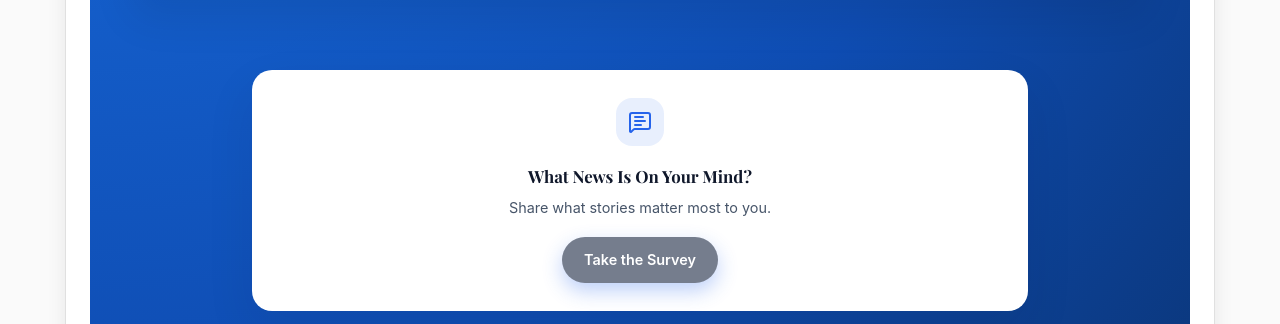
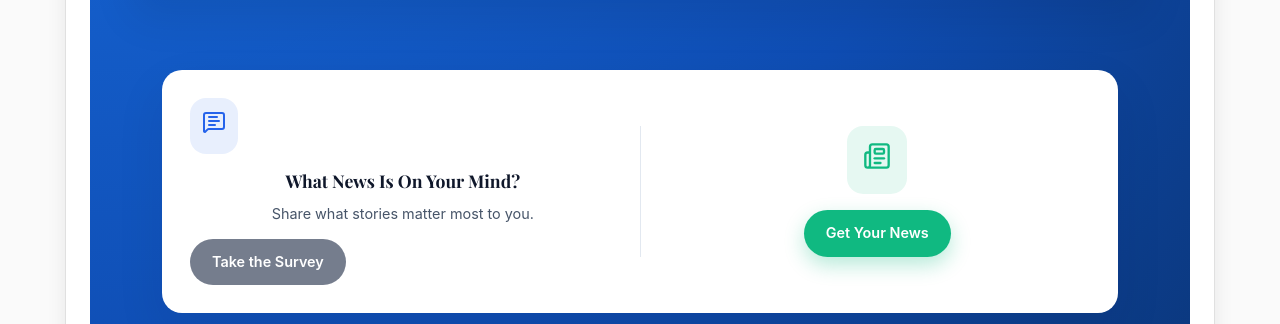
Before and after one commit to alexisbernt/Portfolio, a React (Create React App) app in the folder lexi-portfolio/: page /#/ in a window 1280 px wide. Shown: the part 628-952 px from the top of the page. Built offline with nearby package versions, Linux system fonts and the light colour scheme.

Commit message:
Get your news section
INspired by grandpa

```diff
--- a/lexi-portfolio/src/PortfolioGrid.js
+++ b/lexi-portfolio/src/PortfolioGrid.js
@@ -2,7 +2,7 @@ import React from 'react';
 import { Link } from 'react-router-dom';
 import { motion } from 'framer-motion';
 import Footer from './Footer';
-import { MessageSquareText } from 'lucide-react';
+import { MessageSquareText, Newspaper } from "lucide-react";
 import PortfolioGrid from "./PortfolioGrid";
 
 function ModernLandingPage() {
@@ -238,26 +238,34 @@ function ModernLandingPage() {
           background: "#ffffff",
           boxShadow: "0 20px 50px rgba(15,23,42,0.08)",
           display: "flex",
-          flexDirection: "column",
+          flexDirection: "row",
           alignItems: "center",
-          justifyContent: "center",
-          textAlign: "center",
-          gap: "16px",
-          maxWidth: "720px",
+          justifyContent: "space-between",
+          gap: "24px",
+          maxWidth: "900px",
           width: "100%",
           marginLeft: "auto",
           marginRight: "auto",
+          flexWrap: "wrap", // makes it stack on small screens
+        }}
+      >
+        {/* LEFT SIDE */}
+        <div
+          style={{
+            flex: 1,
+            minWidth: "260px",
+            display: "flex",
+            flexDirection: "column",
+            gap: "12px",
           }}
         >
           {/* Icon */}
           <div
             style={{
-            background: 'rgba(37,99,235,0.1)',
-            padding: '12px',
-            borderRadius: '16px',
-            display: 'flex',
-            alignItems: 'center',
-            justifyContent: 'center',
+              background: "rgba(37,99,235,0.1)",
+              padding: "12px",
+              borderRadius: "16px",
+              width: "fit-content",
             }}
           >
             <MessageSquareText size={24} color="#2563eb" />
@@ -268,18 +276,18 @@ function ModernLandingPage() {
             <h3
               style={{
                 margin: 0,
-              fontSize: '1.05rem',
+                fontSize: "1.1rem",
                 fontWeight: 700,
-              color: '#0f172a',
+                color: "#0f172a",
               }}
             >
               What News Is On Your Mind?
             </h3>
             <p
               style={{
-              margin: '6px 0 0 0',
-              fontSize: '0.9rem',
-              color: '#475569',
+                margin: "6px 0 0 0",
+                fontSize: "0.9rem",
+                color: "#475569",
               }}
             >
               Share what stories matter most to you.
@@ -292,29 +300,69 @@ function ModernLandingPage() {
             target="_blank"
             rel="noopener noreferrer"
             style={{
-            background: '#757d8d',
-            color: '#ffffff',
-            padding: '11px 22px',
-            borderRadius: '999px',
+              background: "#757d8d",
+              color: "#ffffff",
+              padding: "11px 22px",
+              borderRadius: "999px",
               fontWeight: 600,
-            fontSize: '0.9rem',
-            textDecoration: 'none',
-            transition: 'all 0.2s ease',
-            boxShadow: '0 8px 20px rgba(37,99,235,0.3)',
-          }}
-          onMouseEnter={(e) => {
-            e.currentTarget.style.transform = 'translateY(-2px)';
-            e.currentTarget.style.boxShadow =
-              '0 12px 28px rgba(37,99,235,0.35)';
-          }}
-          onMouseLeave={(e) => {
-            e.currentTarget.style.transform = 'translateY(0)';
-            e.currentTarget.style.boxShadow =
-              '0 8px 20px rgba(37,99,235,0.3)';
+              fontSize: "0.9rem",
+              textDecoration: "none",
+              width: "fit-content",
             }}
           >
             Take the Survey
           </a>
+        </div>
+
+        {/* RIGHT SIDE */}
+        <div
+          style={{
+            flex: 1,
+            minWidth: "260px",
+            display: "flex",
+            flexDirection: "column",
+            alignItems: "center",
+            justifyContent: "center",
+            gap: "16px",
+            textAlign: "center",
+            borderLeft: "1px solid #e2e8f0",
+            paddingLeft: "24px",
+          }}
+        >
+          {/* News Icon */}
+          <div
+            style={{
+              background: "rgba(16,185,129,0.1)",
+              padding: "16px",
+              borderRadius: "16px",
+            }}
+          >
+            <Newspaper size={28} color="#10b981" />
+          </div>
+
+          {/* Button */}
+          <a
+            href="/news"
+            style={{
+              background: "#10b981",
+              color: "#ffffff",
+              padding: "11px 22px",
+              borderRadius: "999px",
+              fontWeight: 600,
+              fontSize: "0.9rem",
+              textDecoration: "none",
+              boxShadow: "0 8px 20px rgba(16,185,129,0.3)",
+            }}
+            onMouseEnter={(e) => {
+              e.currentTarget.style.transform = "translateY(-2px)";
+            }}
+            onMouseLeave={(e) => {
+              e.currentTarget.style.transform = "translateY(0)";
+            }}
+          >
+            Get Your News
+          </a>
+        </div>
       </motion.section>
 
       {/* --- Signup Banner --- */}
```
Lines whose indentation alone changed are shown as unchanged.
